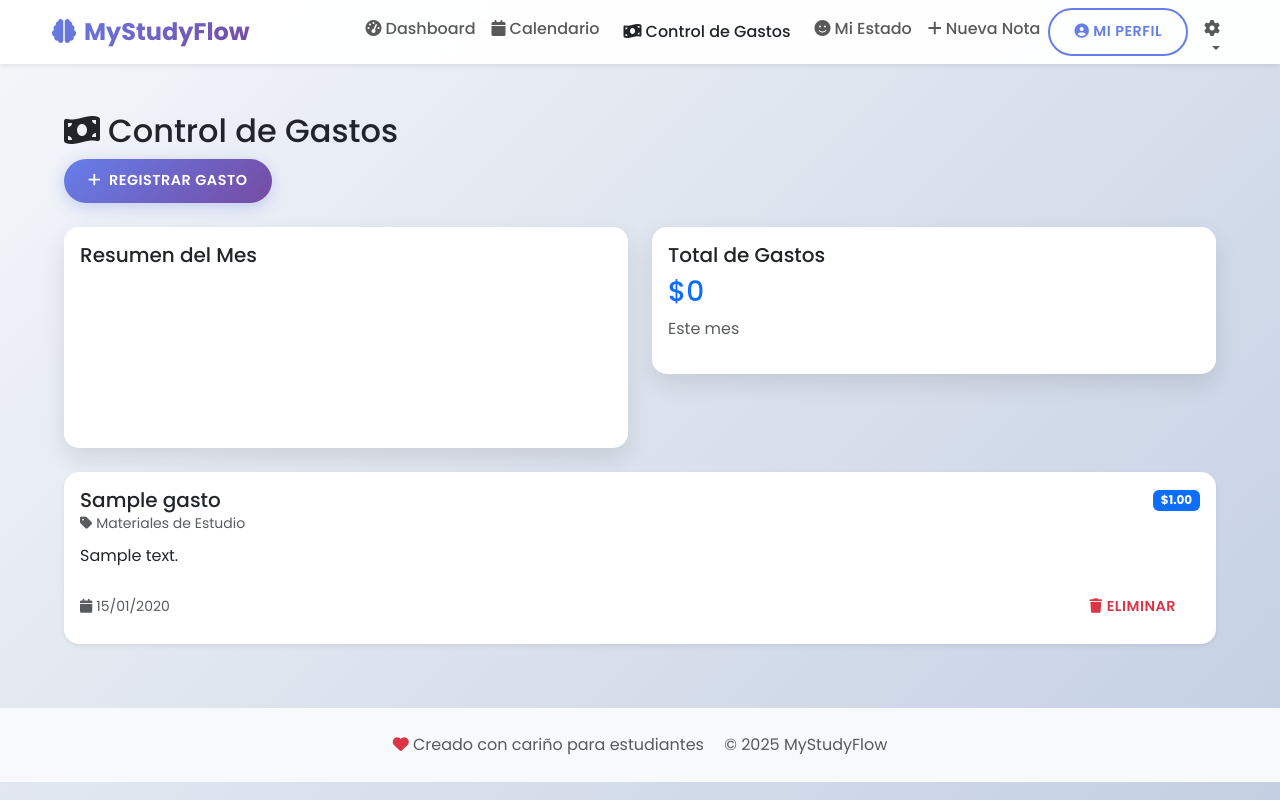
After one commit to MaricarmenMQ/proyectofinal_final, a Django app: page /gastos/ in a window 1280 px wide. The commit adds this page. Run offline with Django 5.2, Linux system fonts and the light colour scheme; a user stored in the database is signed in; tables that the repository leaves empty hold one stand-in row (values such as "Sample post"); a map, chart or similar area stays blank; some libraries are stand-ins or nearby versions.

Commit message:
NUEVO GASTO

```diff
--- a/studyflow/models.py
+++ b/studyflow/models.py
@@ -145,3 +145,29 @@ class Tarea(models.Model):
 
     def __str__(self):
         return f"{self.titulo} - {self.curso.nombre}"
+
+class Gasto(models.Model):
+    CATEGORIA_CHOICES = [
+        ('materiales', 'Materiales de Estudio'),
+        ('libros', 'Libros'),
+        ('tecnologia', 'Tecnología'),
+        ('transporte', 'Transporte'),
+        ('Entretenimiento', 'Entretenimiento'),
+        ('otros', 'Otros'),
+    ]
+
+    PERIODO_CHOICES = [
+        ('semanal', 'Semanal'),
+        ('mensual', 'Mensual'),
+    ]
+
+    titulo = models.CharField(max_length=100)
+    monto = models.DecimalField(max_digits=10, decimal_places=2)
+    categoria = models.CharField(max_length=20, choices=CATEGORIA_CHOICES)
+    fecha = models.DateField()
+    descripcion = models.TextField(blank=True, null=True)
+    periodo = models.CharField(max_length=10, choices=PERIODO_CHOICES)
+    usuario = models.ForeignKey(User, on_delete=models.CASCADE)
+
+    def __str__(self):
+        return f"{self.titulo} - ${self.monto}"
--- /dev/null
+++ b/studyflow/templates/studyflow/gastos.html
@@ -0,0 +1,107 @@
+{% extends 'base.html' %}
+
+{% block content %}
+<div class="container">
+    <div class="row mb-4">
+        <div class="col">
+            <h2>
+                <i class="fas fa-money-bill-wave me-2"></i>Control de Gastos
+            </h2>
+            <button class="btn btn-primary" data-bs-toggle="modal" data-bs-target="#nuevoGastoModal">
+                <i class="fas fa-plus me-2"></i>Registrar Gasto
+            </button>
+        </div>
+    </div>
+
+    <!-- Resumen de Gastos -->
+    <div class="row mb-4">
+        <div class="col-md-6">
+            <div class="card">
+                <div class="card-body">
+                    <h5 class="card-title">Resumen del Mes</h5>
+                    <canvas id="gastosPorCategoria"></canvas>
+                </div>
+            </div>
+        </div>
+        <div class="col-md-6">
+            <div class="card">
+                <div class="card-body">
+                    <h5 class="card-title">Total de Gastos</h5>
+                    <h3 class="text-primary">${{ total_mes }}</h3>
+                    <p class="text-muted">Este mes</p>
+                </div>
+            </div>
+        </div>
+    </div>
+
+    <!-- Lista de Gastos -->
+    <div class="row">
+        <div class="col">
+            {% if gastos %}
+                {% for gasto in gastos %}
+                    <div class="card mb-3 shadow-sm">
+                        <div class="card-body">
+                            <div class="d-flex justify-content-between align-items-center">
+                                <h5 class="card-title mb-0">{{ gasto.titulo }}</h5>
+                                <span class="badge bg-primary">${{ gasto.monto }}</span>
+                            </div>
+                            <p class="text-muted small mb-2">
+                                <i class="fas fa-tag me-1"></i>{{ gasto.get_categoria_display }}
+                            </p>
+                            {% if gasto.descripcion %}
+                                <p class="card-text">{{ gasto.descripcion }}</p>
+                            {% endif %}
+                            <div class="d-flex justify-content-between align-items-center">
+                                <small class="text-muted">
+                                    <i class="fas fa-calendar me-1"></i>{{ gasto.fecha|date:"d/m/Y" }}
+                                </small>
+                                <button class="btn btn-outline-danger btn-sm">
+                                    <i class="fas fa-trash me-1"></i>Eliminar
+                                </button>
+                            </div>
+                        </div>
+                    </div>
+                {% endfor %}
+            {% else %}
+                <div class="alert alert-info">
+                    <i class="fas fa-info-circle me-2"></i>No hay gastos registrados.
+                </div>
+            {% endif %}
+        </div>
+    </div>
+</div>
+
+<!-- Modal para nuevo gasto -->
+<div class="modal fade" id="nuevoGastoModal">
+    <div class="modal-dialog">
+        <div class="modal-content">
+            <div class="modal-header">
+                <h5 class="modal-title">Registrar Nuevo Gasto</h5>
+                <button type="button" class="btn-close" data-bs-dismiss="modal"></button>
+            </div>
+            <form method="post">
+                {% csrf_token %}
+                <div class="modal-body">
+                    <div class="mb-3">
+                        <label class="form-label">Título *</label>
+                        <input type="text" class="form-control" name="titulo" required>
+                    </div>
+                    <div class="mb-3">
+                        <label class="form-label">Monto *</label>
+                        <input type="number" step="0.01" class="form-control" name="monto" required>
+                    </div>
+                    <div class="mb-3">
+                        <label class="form-label">Categoría *</label>
+                        <select class="form-select" name="categoria" required>
+                            <option value="materiales">Materiales de Estudio</option>
+                                                 </select>
+                 </div>
+             </div>
+             <div class="modal-footer">
+                 <button type="submit" class="btn btn-primary">Guardar</button>
+                 <button type="button" class="btn btn-secondary" data-bs-dismiss="modal">Cancelar</button>
+             </div>
+         </form>
+     </div>
+ </div>
+{% endblock %}
--- a/studyflow/urls.py
+++ b/studyflow/urls.py
@@ -11,7 +11,6 @@ urlpatterns = [
     path('login/', views.login_usuario, name='login'),
     path('logout/', views.logout_usuario, name='logout'),
 
-
     # Funcionalidades
     path('estado/', views.registrar_estado, name='registrar_estado'),
     path('nota/', views.crear_nota, name='crear_nota'),
@@ -21,4 +20,6 @@ urlpatterns = [
     path('cursos/', views.lista_cursos, name='lista_cursos'),
     path('tareas/', views.lista_tareas, name='lista_tareas'),
     path('tarea/<int:tarea_id>/completar/', views.completar_tarea, name='completar_tarea'),
+    path('gastos/', views.lista_gastos, name='lista_gastos'),
+    path('gastos/crear/', views.crear_gasto, name='crear_gasto'),
 ]
--- a/studyflow/views.py
+++ b/studyflow/views.py
@@ -5,10 +5,11 @@ from django.contrib.auth.models import User
 from django.contrib import messages
 from django.utils import timezone
 from datetime import date
-from .models import PerfilUsuario, EstadoAnimo, NotaRapida, Evento, Curso, Tarea
+from .models import PerfilUsuario, EstadoAnimo, NotaRapida, Evento, Curso, Tarea, Gasto
 from datetime import datetime
 from datetime import timedelta
 from django.http import HttpResponse
+from django.db.models import Sum
 import csv
 def inicio(request):
     """Página de inicio/landing page"""
@@ -277,3 +278,35 @@ def completar_tarea(request, tarea_id):
     tarea.save()
     messages.success(request, 'Tarea marcada como completada')
     return redirect('lista_tareas')
+
+@login_required
+def lista_gastos(request):
+    gastos = Gasto.objects.filter(usuario=request.user)
+
+    # Calcular total del mes actual
+    mes_actual = timezone.now().month
+    total_mes = gastos.filter(fecha__month=mes_actual).aggregate(
+        total=Sum('monto'))['total'] or 0
+
+    context = {
+        'gastos': gastos,
+        'total_mes': total_mes,
+    }
+
+    return render(request, 'studyflow/gastos.html', context)
+
+@login_required
+def crear_gasto(request):
+    if request.method == 'POST':
+        gasto = Gasto.objects.create(
+            usuario=request.user,
+            titulo=request.POST['titulo'],
+            monto=request.POST['monto'],
+            categoria=request.POST['categoria'],
+            fecha=request.POST.get('fecha', timezone.now().date()),
+            descripcion=request.POST.get('descripcion', ''),
+            periodo=request.POST.get('periodo', 'mensual')
+        )
+        messages.success(request, 'Gasto registrado exitosamente')
+        return redirect('lista_gastos')
+    return redirect('lista_gastos')
--- a/templates/base.html
+++ b/templates/base.html
@@ -45,6 +45,12 @@
                         <li class="nav-item">
                             <a class="nav-link" href="{% url 'calendario' %}">
                               <i class="fas fa-calendar me-1"></i>Calendario
+                            </a>
+                        </li>
+
+                        <li class="nav-item">
+                            <a class="dropdown-item" href="{% url 'lista_gastos' %}">
+                                <i class="fas fa-money-bill-wave me-1"></i>Control de Gastos
                             </a>
                         </li>
 
@@ -101,6 +107,7 @@
                                 <i class="fas fa-sign-in-alt me-1"></i>Iniciar Sesión
                             </a>
                         </li>
+
                         <li class="nav-item">
                             <a class="nav-link btn btn-primary text-white ms-2 px-3" href="{% url 'registro' %}">
                                 <i class="fas fa-user-plus me-1"></i>Registrarse
```
Also changed, not shown: db.sqlite3, studyflow/migrations/0007_gasto.py (added).
